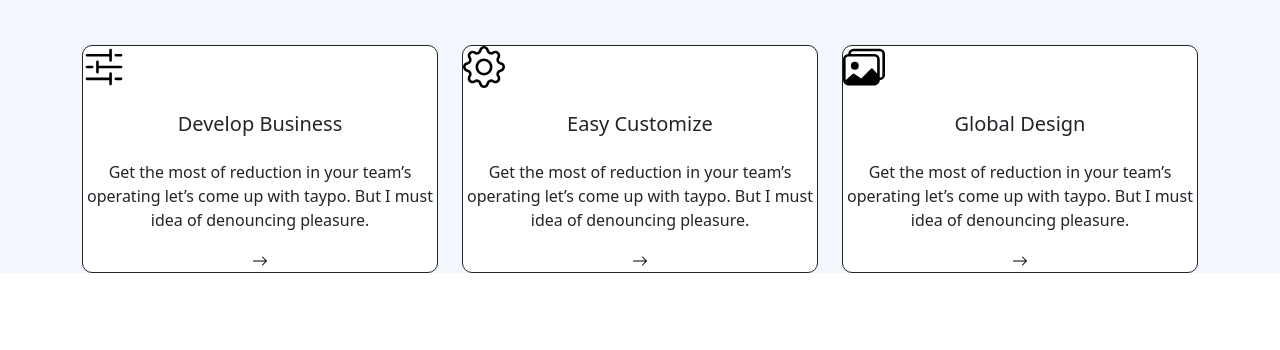
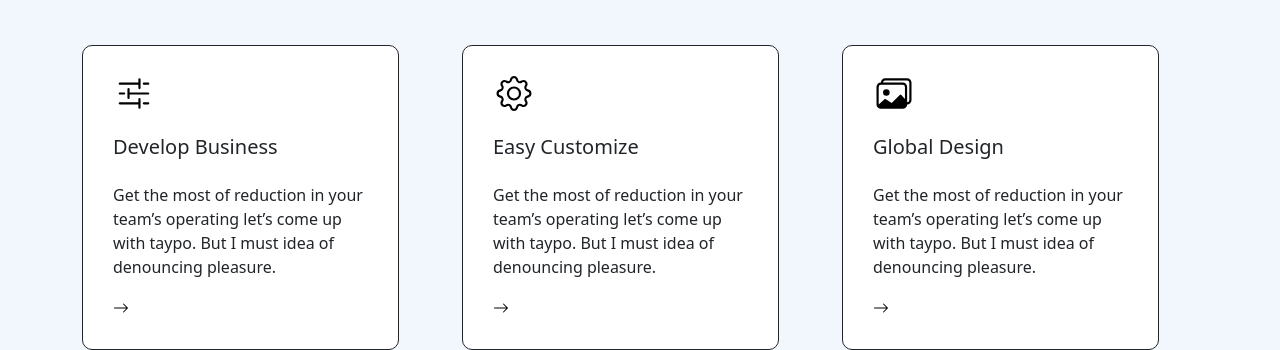
Before and after one commit to BayanAlmaghrebi/Taypo, a plain HTML site: page index.html in a window 1280 px wide. Shown: the part 658-1008 px from the top of the page. Before the commit the page ends 931 px from the top, so only its background shows below. Drawn offline with nearby package versions, Linux system fonts and the light colour scheme.

Commit message:
add css card

```diff
--- a/index.html
+++ b/index.html
@@ -72,7 +72,7 @@
                 <p>We are a team of experienced developers who are passionate about their work. No coding required to make customizations.</p>
             </div>
         </div>
-        <div class="row align-items-center text-center f1">
+        <div class="row align-items-center f1">
             <div class="col-lg-4">
                 <div class="card">
                     <svg xmlns="http://www.w3.org/2000/svg" width="42" height="42" fill="dark" class="bi bi-sliders2" viewBox="0 0 16 16">
@@ -80,7 +80,7 @@
                       </svg><!--! Font Awesome Free 6.4.0 by @fontawesome - https://fontawesome.com License - https://fontawesome.com/license (Commercial License) Copyright 2023 Fonticons, Inc. --><path d="M0 416c0 17.7 14.3 32 32 32l54.7 0c12.3 28.3 40.5 48 73.3 48s61-19.7 73.3-48L480 448c17.7 0 32-14.3 32-32s-14.3-32-32-32l-246.7 0c-12.3-28.3-40.5-48-73.3-48s-61 19.7-73.3 48L32 384c-17.7 0-32 14.3-32 32zm128 0a32 32 0 1 1 64 0 32 32 0 1 1 -64 0zM320 256a32 32 0 1 1 64 0 32 32 0 1 1 -64 0zm32-80c-32.8 0-61 19.7-73.3 48L32 224c-17.7 0-32 14.3-32 32s14.3 32 32 32l246.7 0c12.3 28.3 40.5 48 73.3 48s61-19.7 73.3-48l54.7 0c17.7 0 32-14.3 32-32s-14.3-32-32-32l-54.7 0c-12.3-28.3-40.5-48-73.3-48zM192 128a32 32 0 1 1 0-64 32 32 0 1 1 0 64zm73.3-64C253 35.7 224.8 16 192 16s-61 19.7-73.3 48L32 64C14.3 64 0 78.3 0 96s14.3 32 32 32l86.7 0c12.3 28.3 40.5 48 73.3 48s61-19.7 73.3-48L480 128c17.7 0 32-14.3 32-32s-14.3-32-32-32L265.3 64z"/></svg>
                 <h5 class="cardtext my-4">Develop Business</h5>
                 <p>Get the most of reduction in your team’s operating let’s come up with taypo. But I must idea of denouncing pleasure.</p>
-                <a class="arrow" href=""><svg xmlns="http://www.w3.org/2000/svg" width="16" height="16" fill="Dark" class="bi bi-arrow-right" viewBox="0 0 16 16">
+                <a class="arrow" href=""><svg xmlns="http://www.w3.org/2000/svg" width="16" height="16"  class="bi bi-arrow-right" viewBox="0 0 16 16">
                     <path fill-rule="evenodd" d="M1 8a.5.5 0 0 1 .5-.5h11.793l-3.147-3.146a.5.5 0 0 1 .708-.708l4 4a.5.5 0 0 1 0 .708l-4 4a.5.5 0 0 1-.708-.708L13.293 8.5H1.5A.5.5 0 0 1 1 8z"/>
                   </svg>
                 </a>
@@ -94,7 +94,7 @@
                       </svg><!--! Font Awesome Free 6.4.0 by @fontawesome - https://fontawesome.com License - https://fontawesome.com/license (Commercial License) Copyright 2023 Fonticons, Inc. --><path d="M0 416c0 17.7 14.3 32 32 32l54.7 0c12.3 28.3 40.5 48 73.3 48s61-19.7 73.3-48L480 448c17.7 0 32-14.3 32-32s-14.3-32-32-32l-246.7 0c-12.3-28.3-40.5-48-73.3-48s-61 19.7-73.3 48L32 384c-17.7 0-32 14.3-32 32zm128 0a32 32 0 1 1 64 0 32 32 0 1 1 -64 0zM320 256a32 32 0 1 1 64 0 32 32 0 1 1 -64 0zm32-80c-32.8 0-61 19.7-73.3 48L32 224c-17.7 0-32 14.3-32 32s14.3 32 32 32l246.7 0c12.3 28.3 40.5 48 73.3 48s61-19.7 73.3-48l54.7 0c17.7 0 32-14.3 32-32s-14.3-32-32-32l-54.7 0c-12.3-28.3-40.5-48-73.3-48zM192 128a32 32 0 1 1 0-64 32 32 0 1 1 0 64zm73.3-64C253 35.7 224.8 16 192 16s-61 19.7-73.3 48L32 64C14.3 64 0 78.3 0 96s14.3 32 32 32l86.7 0c12.3 28.3 40.5 48 73.3 48s61-19.7 73.3-48L480 128c17.7 0 32-14.3 32-32s-14.3-32-32-32L265.3 64z"/></svg>
                 <h5 class="cardtext my-4">Easy Customize</h5>
                 <p>Get the most of reduction in your team’s operating let’s come up with taypo. But I must idea of denouncing pleasure.</p>
-                <a class="arrow" href=""><svg xmlns="http://www.w3.org/2000/svg" width="16" height="16" fill="Dark" class="bi bi-arrow-right" viewBox="0 0 16 16">
+                <a class="arrow" href=""><svg xmlns="http://www.w3.org/2000/svg" width="16" height="16"  class="bi bi-arrow-right" viewBox="0 0 16 16">
                     <path fill-rule="evenodd" d="M1 8a.5.5 0 0 1 .5-.5h11.793l-3.147-3.146a.5.5 0 0 1 .708-.708l4 4a.5.5 0 0 1 0 .708l-4 4a.5.5 0 0 1-.708-.708L13.293 8.5H1.5A.5.5 0 0 1 1 8z"/>
                   </svg>
                 </a>
@@ -108,7 +108,7 @@
                       </svg><!--! Font Awesome Free 6.4.0 by @fontawesome - https://fontawesome.com License - https://fontawesome.com/license (Commercial License) Copyright 2023 Fonticons, Inc. --><path d="M0 416c0 17.7 14.3 32 32 32l54.7 0c12.3 28.3 40.5 48 73.3 48s61-19.7 73.3-48L480 448c17.7 0 32-14.3 32-32s-14.3-32-32-32l-246.7 0c-12.3-28.3-40.5-48-73.3-48s-61 19.7-73.3 48L32 384c-17.7 0-32 14.3-32 32zm128 0a32 32 0 1 1 64 0 32 32 0 1 1 -64 0zM320 256a32 32 0 1 1 64 0 32 32 0 1 1 -64 0zm32-80c-32.8 0-61 19.7-73.3 48L32 224c-17.7 0-32 14.3-32 32s14.3 32 32 32l246.7 0c12.3 28.3 40.5 48 73.3 48s61-19.7 73.3-48l54.7 0c17.7 0 32-14.3 32-32s-14.3-32-32-32l-54.7 0c-12.3-28.3-40.5-48-73.3-48zM192 128a32 32 0 1 1 0-64 32 32 0 1 1 0 64zm73.3-64C253 35.7 224.8 16 192 16s-61 19.7-73.3 48L32 64C14.3 64 0 78.3 0 96s14.3 32 32 32l86.7 0c12.3 28.3 40.5 48 73.3 48s61-19.7 73.3-48L480 128c17.7 0 32-14.3 32-32s-14.3-32-32-32L265.3 64z"/></svg>
                 <h5 class="cardtext my-4">Global Design</h5>
                 <p>Get the most of reduction in your team’s operating let’s come up with taypo. But I must idea of denouncing pleasure.</p>
-                <a class="arrow" href=""><svg xmlns="http://www.w3.org/2000/svg" width="16" height="16" fill="Dark" class="bi bi-arrow-right" viewBox="0 0 16 16">
+                <a class="arrow" href=""><svg xmlns="http://www.w3.org/2000/svg" width="16" height="16"  class="bi bi-arrow-right" viewBox="0 0 16 16">
                     <path fill-rule="evenodd" d="M1 8a.5.5 0 0 1 .5-.5h11.793l-3.147-3.146a.5.5 0 0 1 .708-.708l4 4a.5.5 0 0 1 0 .708l-4 4a.5.5 0 0 1-.708-.708L13.293 8.5H1.5A.5.5 0 0 1 1 8z"/>
                   </svg>
                 </a>
--- a/style.css
+++ b/style.css
@@ -43,5 +43,12 @@
 .card{
     border: 1px solid;
     border-radius: 10px;
+    padding: 30px;
+    height: 305px;
+    width: 317px;
+}
+
+.arrow{
+    color: #525252;
 
 }
```
